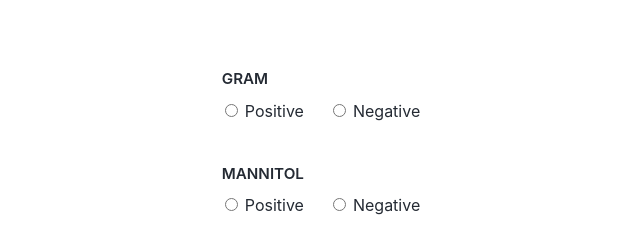
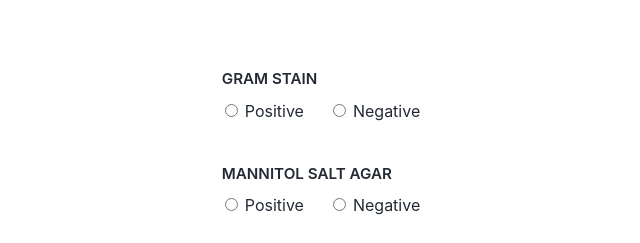
Before and after one commit to davbl/grapes-of-staph, a React (Vite) app: page / in a window 1280 px wide. Shown: the part 276-519 px from the top of the page, without its empty margins (320-960 px from the left). Built offline with nearby package versions, Linux system fonts and the light colour scheme.

Commit message:
Completed logic

```diff
--- a/src/components/Controls.jsx
+++ b/src/components/Controls.jsx
@@ -1,48 +1,84 @@
-const Controls = () => {
-  // HTML
+/* eslint-disable react/prop-types */
+const Controls = ({ onChange }) => {
+  // take assay and radio selection and pass to App.jsx
+  const handleChange = (assay) => (event) => {
+    onChange(assay, event.target.value);
+  };
+
+  // Render
   return (
     <>
-      {/* gram */}
+      {/* Gram */}
       <fieldset>
-        <legend>GRAM</legend>
+        <legend>GRAM STAIN</legend>
 
         <label>
-          <input type="radio" name="gram" value="positive" />
+          <input
+            type="radio"
+            name="gram"
+            value="positive"
+            onChange={handleChange("gram")}
+          />
           <span>Positive</span>
         </label>
 
         <label>
-          <input type="radio" name="gram" value="negative" />
+          <input
+            type="radio"
+            name="gram"
+            value="negative"
+            onChange={handleChange("gram")}
+          />
           <span>Negative</span>
         </label>
       </fieldset>
 
-      {/* mannitol */}
+      {/* Mannitol */}
       <fieldset>
-        <legend>MANNITOL</legend>
+        <legend>MANNITOL SALT AGAR</legend>
 
         <label>
-          <input type="radio" name="mannitol" value="positive" />
+          <input
+            type="radio"
+            name="mannitol"
+            value="positive"
+            onChange={handleChange("mannitol")}
+          />
           <span>Positive</span>
         </label>
 
         <label>
-          <input type="radio" name="mannitol" value="negative" />
+          <input
+            type="radio"
+            name="mannitol"
+            value="negative"
+            onChange={handleChange("mannitol")}
+          />
           <span>Negative</span>
         </label>
       </fieldset>
 
-      {/* catalase */}
+      {/* Catalase */}
       <fieldset>
         <legend>CATALASE</legend>
 
         <label>
-          <input type="radio" name="catalase" value="positive" />
+          <input
+            type="radio"
+            name="catalase"
+            value="positive"
+            onChange={handleChange("catalase")}
+          />
           <span>Positive</span>
         </label>
 
         <label>
-          <input type="radio" name="catalase" value="negative" />
+          <input
+            type="radio"
+            name="catalase"
+            value="negative"
+            onChange={handleChange("catalase")}
+          />
           <span>Negative</span>
         </label>
       </fieldset>
```
